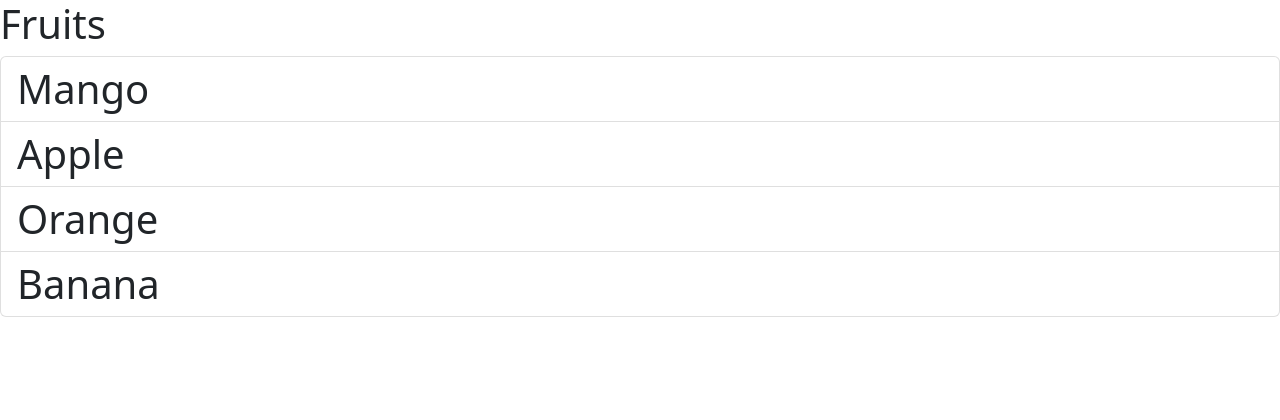
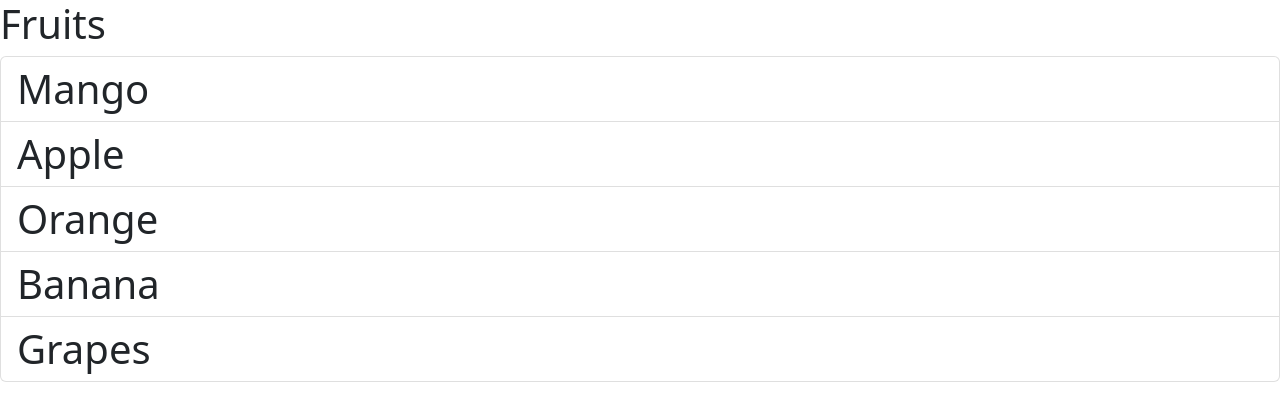
Before and after one commit to JassBrar92/react-app, a React (Vite) app: page / in a window 1280 px wide. Shown: the top 420 px of the page. Built offline with nearby package versions, Linux system fonts and the light colour scheme.

Commit message:
Passing Data via Props

```diff
--- a/src/App.tsx
+++ b/src/App.tsx
@@ -1,6 +1,13 @@
 import ListGroup from './components/ListGroup'
+let items=[
+  "Mango",
+  "Apple",
+  "Orange",
+  "Banana",
+  "Grapes"
+];
 function App(){
-  return <h1><ListGroup/></h1>
+  return <h1><ListGroup items={items} heading='Fruits'/></h1>
 }
 
 export default App;
--- a/src/components/ListGroup.tsx
+++ b/src/components/ListGroup.tsx
@@ -1,18 +1,16 @@
 import { useState } from "react";
+interface Props{
+  items:string[],
+  heading:string
+}
+function ListGroup({items,heading}:Props){
+  // <></> these brackets represent fragment it is used to return more than one element
 
-function ListGroup(){
-  // <></> these brackets represent fragment it is used to return more than one element
-  let items=[
-    "Mango",
-    "Apple",
-    "Orange",
-    "Banana"
-  ];
   const [selectedIndex,setSelectedIndex]=useState(-1);
 
   return (
     <>
-  <h1>Fruits</h1>
+  <h1>{heading}</h1>
   <ul className="list-group">
     {items.length===0 && <p>item not found</p>}
     {items.map((item,index)=><li className={selectedIndex===index
```
